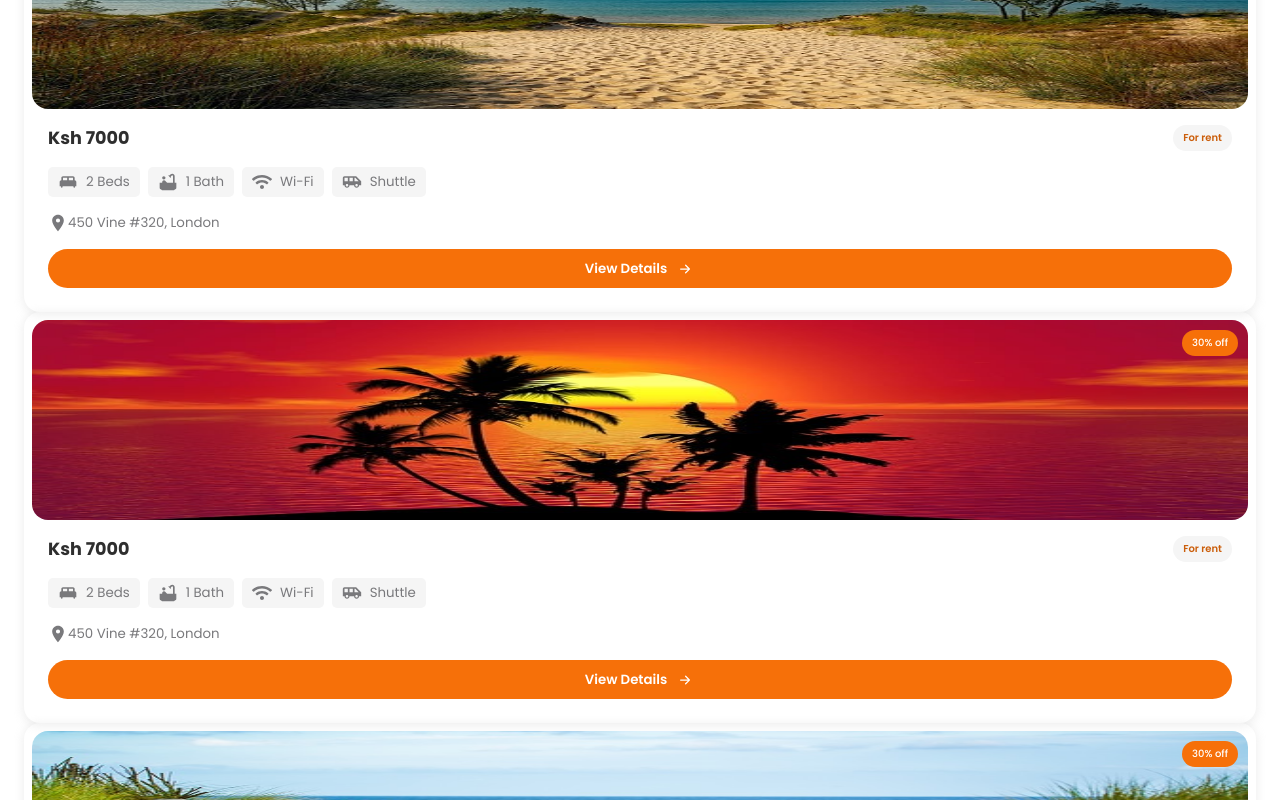
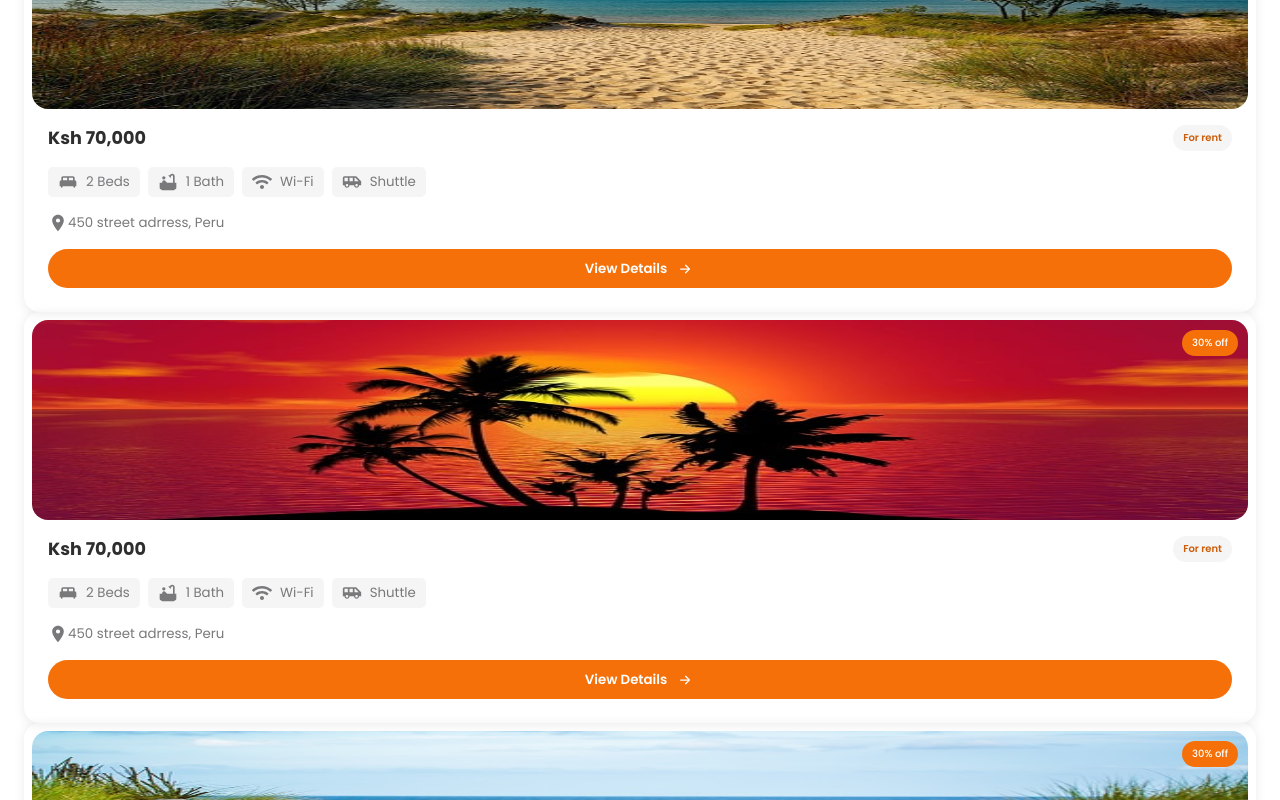
Before and after one commit to sirkaranja/tour-travel-agency, a React (Create React App) app: page / in a window 1280 px wide. Shown: the part 3580-4380 px from the top of the page. Built offline with nearby package versions, Linux system fonts and the light colour scheme.

Commit message:
offer component

```diff
--- a/src/Components/Offers/Offers.jsx
+++ b/src/Components/Offers/Offers.jsx
@@ -65,7 +65,7 @@ const Offer= [
     id:7,
     imgSrc:img7,
     destTitle:'Museum of kigali',
-    location:'keRwandanya',
+    location:'Rwanda',
     price:'Ksh 120,000'
   }
 ]
@@ -92,7 +92,7 @@ const Offer= [
             return(
               <div className="singleOffer">
               <div className="destImage">
-                <img src={imgSrc} alt="Image Name" />
+                <img src={imgSrc} alt={destTitle} />
 
                 <span className='discount'>
                   30% off
@@ -101,7 +101,7 @@ const Offer= [
 
               <div className="offerBody">
                 <div className="price flex">
-                  <h4>Ksh 7000</h4>
+                  <h4>{price}</h4>
                   <span className='status'>
                     For rent
                   </span>
@@ -127,7 +127,7 @@ const Offer= [
                 </div>
                 <div className="location flex">
                   < MdLocationOn className='icons' />
-                  <small>450 Vine #320, London</small>
+                  <small>450 street adrress, {location}</small>
 
                 </div>
                 <button className='btn flex'>
```
